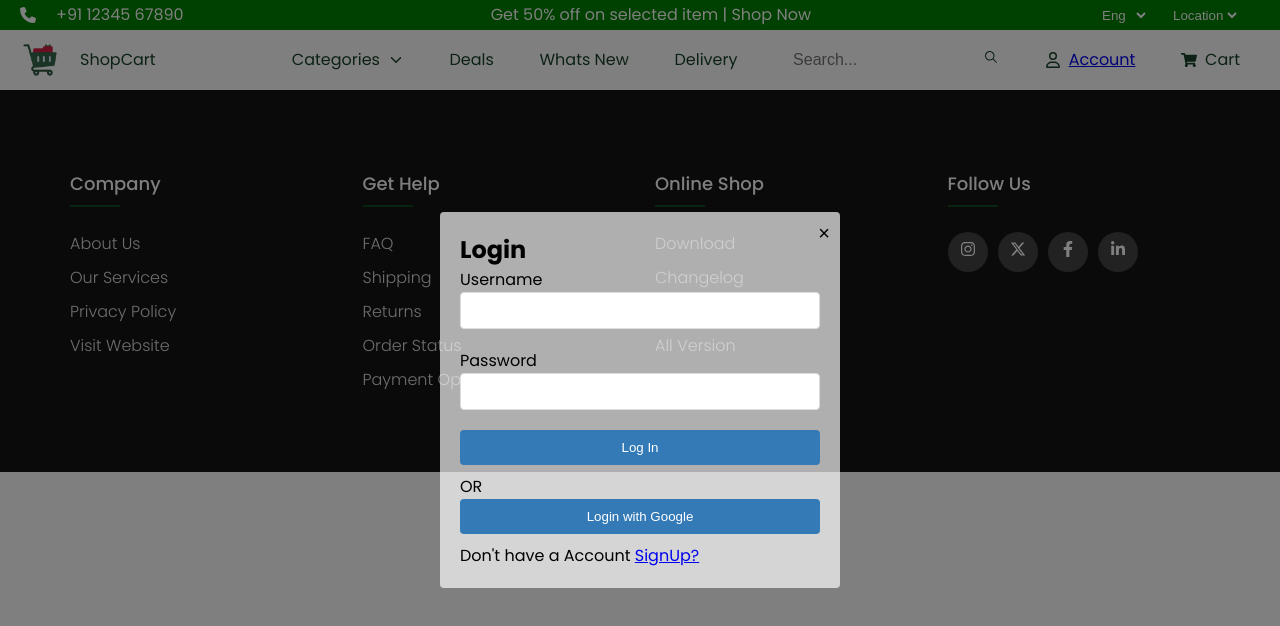
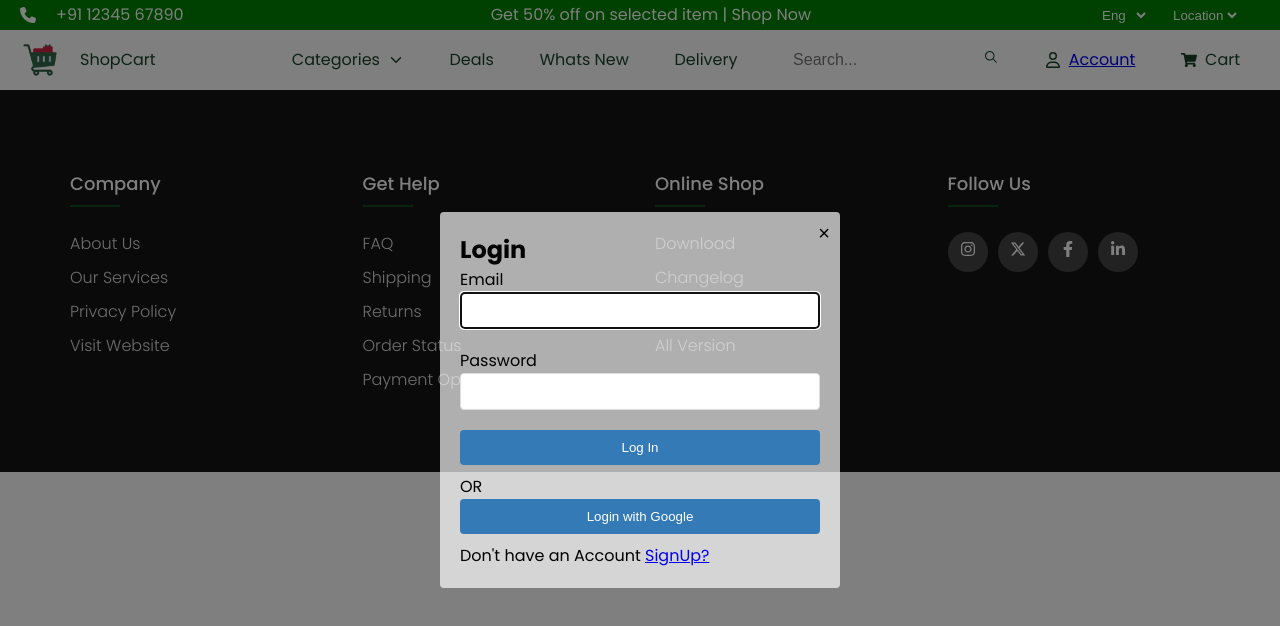
Before and after one commit to ajaybedwall/frontend, a React (Vite) app: page /login in a window 1280 px wide. Shown: the top 626 px of the page. Built offline with nearby package versions, Linux system fonts and the light colour scheme.

Commit message:
add login signup authentication

```diff
--- a/package.json
+++ b/package.json
@@ -10,6 +10,7 @@
     "preview": "vite preview"
   },
   "dependencies": {
+    "@react-oauth/google": "^0.12.1",
     "frontend": "file:",
     "react": "^18.3.1",
     "react-dom": "^18.3.1",
--- a/src/components/authentication/AuthPage.css
+++ b/src/components/authentication/AuthPage.css
@@ -80,9 +80,9 @@
   .main-content.blurred {
     filter: blur(10px);
   }
-  .signup-main{
+  /* .signup-main{
     filter: blurr(100px);
-  }
+  } */
   .signup-container {
       display: flex;
       justify-content: center;
--- a/src/components/authentication/Login.jsx
+++ b/src/components/authentication/Login.jsx
@@ -1,14 +1,17 @@
-import React from 'react';
+import React, { useState } from 'react';
 import { useNavigate } from 'react-router-dom';
-import './AuthPage.css';
+// import './AuthPage.css';
 import { Link } from 'react-router-dom';
-import {useGoogleLogin} from '@react-oauth/google'
+import { useGoogleLogin } from '@react-oauth/google'
+import { handleError, handleSuccess } from "./Utils";
+import { ToastContainer } from "react-toastify";
+import "react-toastify/dist/ReactToastify.css";
 
 function LoginPage() {
   const navigate = useNavigate();
 
   const handleClose = () => {
-    navigate('/');
+    navigate("/");
   };
   const googleResponse = async(authResponse)=>{
 try{
@@ -25,23 +28,101 @@ try{
     flow: "auth-code",
   });
 
+   const [loginInfo, setLoginInfo] = useState({
+    email: "",
+    password: "",
+  });
+
+  const handleChange = (e) => {
+    const { name, value } = e.target;
+    setLoginInfo((prevLoginInfo) => ({
+      ...prevLoginInfo,
+      [name]: value,
+    }));
+  };
+
+  const handleLogin = async (e) => {
+    e.preventDefault();
+
+    const {email, password } = loginInfo;
+    if (!email || !password) {
+      handleError("All fields are required!");
+      return;
+    }
+
+    try {
+      const url = "http://localhost:3000/auth/login";
+      const response = await fetch(url, {
+        method: "POST",
+        headers: {
+          "Content-Type": "application/json",
+        },
+        body: JSON.stringify(loginInfo),
+      });
+      const result = await response.json();
+      const { jwtToken, name, error } = result;
+      console.log(result);
+
+
+      if (result.success) {
+        handleSuccess(result.message);
+        localStorage.setItem('token', jwtToken);
+        localStorage.setItem('LoggedInUser', name);
+        setTimeout(() => {
+          navigate("/home");
+        }, 500);
+      } else if (result.error) {
+        const details = result.error.details[0]?.message || "An error occurred";
+        handleError(details);
+      } else {
+        handleError("Authentication failed: email or password is incorrect.");
+      }
+    } catch (err) {
+      handleError(err.message || "An unexpected error occurred!");
+    }
+  };
+
+
   return (
-    <div className="login-container" id='/login'>
-      <form className="login-form">
-        <button type="button" className="close-button" onClick={handleClose}>×</button>
+    <div className="login-container" id="/login">
+      <ToastContainer />
+
+      <form onSubmit={handleLogin} className="login-form">
+        <button type="button" className="close-button" onClick={handleClose}>
+          ×
+        </button>
         <h2>Login</h2>
         <div className="input-group">
-          <label htmlFor="username">Username</label>
-          <input type="text" id="username" name="username" required />
+          <label htmlFor="email">Email</label>
+          <input
+            onChange={handleChange}
+            type="email"
+            id="email"
+            name="email"
+            value={loginInfo.email}
+            autoFocus
+          />
         </div>
         <div className="input-group">
           <label htmlFor="password">Password</label>
-          <input type="password" id="password" name="password" required />
+          <input
+            onChange={handleChange}
+            type="password"
+            id="password"
+            name="password"
+            value={loginInfo.password}
+          />
         </div>
-        <button type="submit" className='but'>Log In</button>
-        <p className='or'>OR</p>
-        <button className='but' onClick={GoogleLogin}>Login with Google</button>
-        <span>Don't have a Account <Link to="/signup">SignUp?</Link></span>
+        <button type="submit" className="but">
+          Log In
+        </button>
+        <p className="or">OR</p>
+        <button className="but" onClick={GoogleLogin}>
+          Login with Google
+        </button>
+        <span>
+          Don't have an Account <Link to="/signup">SignUp?</Link>
+        </span>
       </form>
     </div>
   );
--- a/src/components/authentication/SignUp.jsx
+++ b/src/components/authentication/SignUp.jsx
@@ -1,38 +1,119 @@
-import React from 'react';
-import { useNavigate } from 'react-router-dom';
-import './AuthPage.css';
-import { Link } from 'react-router-dom';
+import React, { useState } from "react";
+import { useNavigate } from "react-router-dom";
+import "./AuthPage.css";
+import { Link } from "react-router-dom";
+import { handleError, handleSuccess } from "./Utils";
+import { ToastContainer } from "react-toastify";
+import "react-toastify/dist/ReactToastify.css";
 
 function SignupPage() {
   const navigate = useNavigate();
 
   const handleClose = () => {
-    navigate('/'); // Go back to the previous page
+    navigate("/");
+  };
+
+  const [signupInfo, setSignupInfo] = useState({
+    name: "",
+    email: "",
+    password: "",
+  });
+
+  const handleChange = (e) => {
+    const { name, value } = e.target;
+    setSignupInfo((prevSignupInfo) => ({
+      ...prevSignupInfo,
+      [name]: value,
+    }));
+  };
+
+  const handleSignUP = async (e) => {
+    e.preventDefault();
+
+    const { name, email, password } = signupInfo;
+    if (!name || !email || !password) {
+      handleError("All fields are required!");
+      return;
+    }
+
+    try {
+      const url = "http://localhost:3000/auth/signup";
+      const response = await fetch(url, {
+        method: "POST",
+        headers: {
+          "Content-Type": "application/json",
+        },
+        body: JSON.stringify(signupInfo),
+      });
+      const result = await response.json();
+
+      console.log(result);
+
+      if (result.success) {
+        handleSuccess(result.message);
+        setTimeout(() => {
+          navigate("/home");
+        }, 500);
+      } else if (result.error) {
+        const details = result.error.details[0]?.message || "An error occurred";
+        handleError(details);
+      } else {
+        handleError("User already exists, you can login.");
+      }
+    } catch (err) {
+      handleError(err.message || "An unexpected error occurred!");
+    }
   };
 
   return (
-    <div className="signup-main">
+    <>
+      <ToastContainer />
       <div className="signup-container">
-        <form className="signup-form">
-          <button type="button" className="close-button" onClick={handleClose}>×</button>
+        <form onSubmit={handleSignUP} className="signup-form">
+          <button type="button" className="close-button" onClick={handleClose}>
+            ×
+          </button>
           <h2>Sign Up</h2>
           <div className="input-group">
             <label htmlFor="email">Email</label>
-            <input type="email" id="email" name="email" required />
+            <input
+              onChange={handleChange}
+              type="email"
+              id="email"
+              name="email"
+              value={signupInfo.email}
+              autoFocus
+            />
           </div>
           <div className="input-group">
-            <label htmlFor="username">Username</label>
-            <input type="text" id="username" name="username" required />
+            <label htmlFor="name">Username</label>
+            <input
+              onChange={handleChange}
+              type="text"
+              id="name"
+              name="name"
+              value={signupInfo.name}
+            />
           </div>
           <div className="input-group">
             <label htmlFor="password">Password</label>
-            <input type="password" id="password" name="password" required />
+            <input
+              onChange={handleChange}
+              type="password"
+              id="password"
+              name="password"
+              value={signupInfo.password}
+            />
           </div>
-          <button type="submit" className='but'>Sign Up</button>
-          <p>Already have an account? <Link to="/login">Login</Link></p>
+          <button type="submit" className="but">
+            Sign Up
+          </button>
+          <p>
+            Already have an account? <Link to="/login">Login</Link>
+          </p>
         </form>
       </div>
-    </div>
+    </>
   );
 }
 
--- /dev/null
+++ b/src/components/authentication/Utils.jsx
@@ -0,0 +1,14 @@
+import { toast } from "react-toastify";
+
+export const handleSuccess = (msg) => {
+    toast.success(msg, {
+        position:'top-right'
+    })
+}
+
+
+export const handleError = (msg) => {
+  toast.error(msg, {
+    position: "top-right",
+  });
+};
--- a/src/index.css
+++ b/src/index.css
@@ -0,0 +1,8 @@
+
+
+*{
+    margin: 0;
+    padding: 0;
+    box-sizing: border-box;
+
+}
--- a/src/main.jsx
+++ b/src/main.jsx
@@ -2,7 +2,7 @@ import { StrictMode } from 'react'
 import { createRoot } from 'react-dom/client'
 import App from './App.jsx'
 import './index.css'
-
+import 'react-toastify/ReactToastify.css'
 createRoot(document.getElementById('root')).render(
   <StrictMode>
     <App />
```
Also changed, not shown: 1 other file (tests, documents, lock files or other folders).
